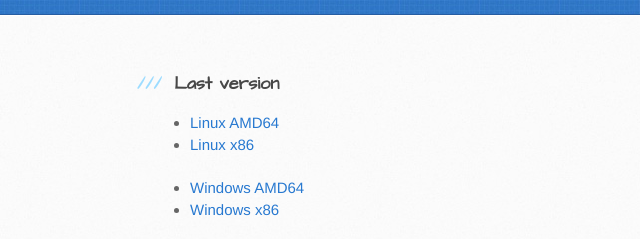
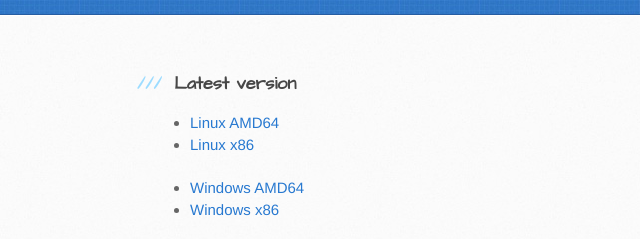
Before and after one commit to 4sh-projects/mongo-maintain, a plain HTML site: page versions/lastest/index.html in a window 1280 px wide. Shown: the part 220-459 px from the top of the page, 0-640 px from the left. Drawn offline with Linux system fonts and the light colour scheme.

Commit message:
Rename last into latest

```diff
--- a/versions/last/index.html
+++ b/versions/lastest/index.html
@@ -35,7 +35,7 @@
             href="#welcome-to-github-pages" aria-hidden="true">
             <span class="octicon octicon-link"></span>
           </a>
-          Last version
+          Latest version
         </h3>
 
         <ul>
```
Also changed, not shown: index.html (+1 -1 lines), 6 other files.
